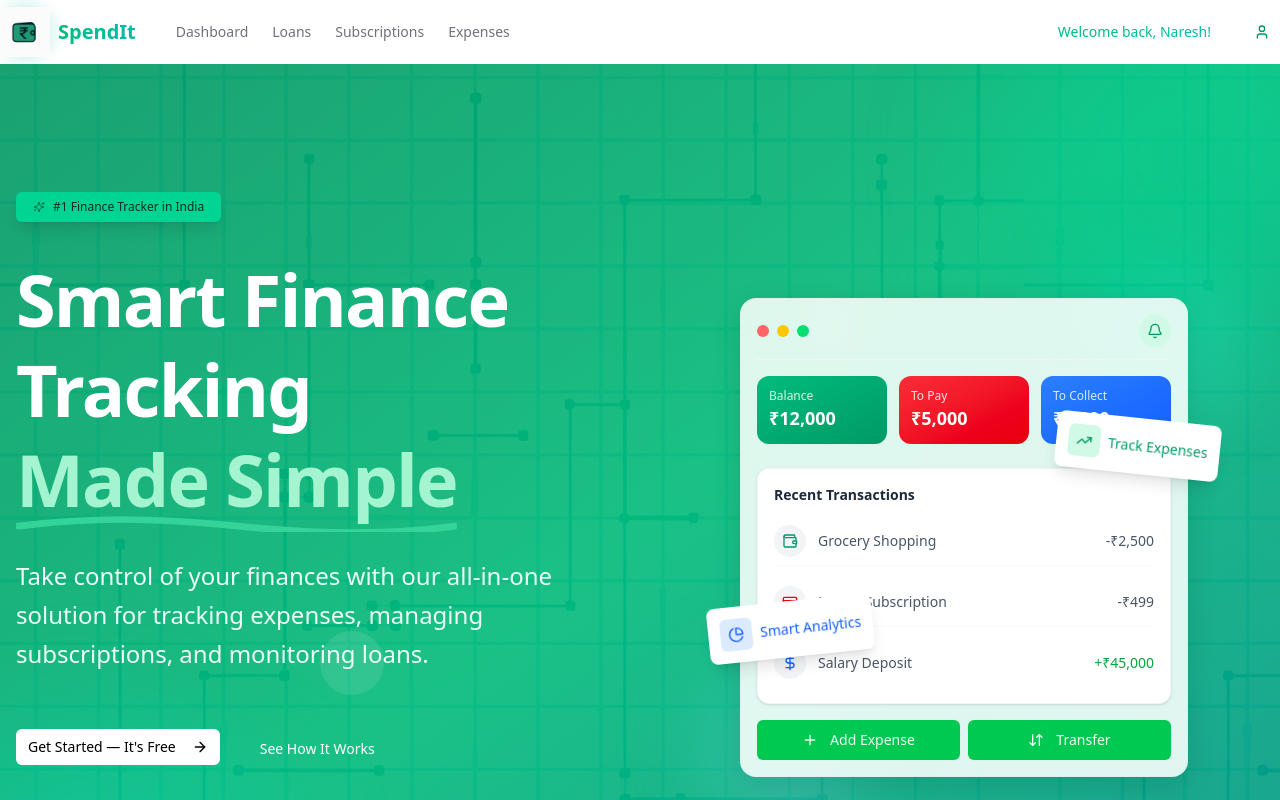
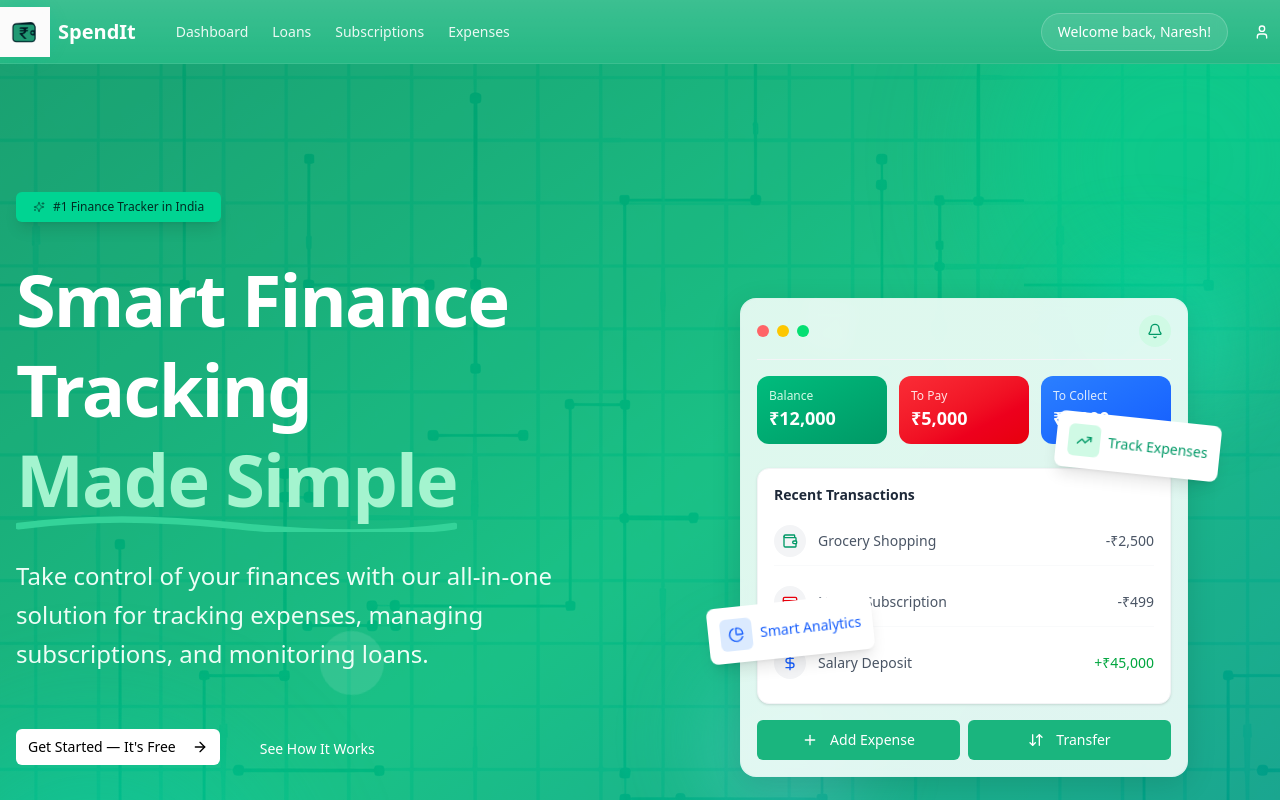
Before and after one commit to WebNaresh/expense_management, a Next.js app: page / in a window 1280 px wide. Shown: the top 800 px of the page. Built offline with nearby package versions, Linux system fonts and the light colour scheme.

Commit message:
Update global styles and enhance Navbar functionality. Adjusted primary color variables for consistency and improved visual appeal. Implemented scroll detection in Navbar to dynamically change styles based on scroll position, enhancing user experience.

```diff
--- a/app/globals.css
+++ b/app/globals.css
@@ -51,8 +51,8 @@
   --card-foreground: oklch(0.141 0.005 285.823);
   --popover: oklch(1 0 0);
   --popover-foreground: oklch(0.141 0.005 285.823);
-  --primary: oklch(0.723 0.219 149.579);
-  --primary-foreground: oklch(0.982 0.018 155.826);
+  --primary: oklch(0.686 0.145 162.1);
+  --primary-foreground: #ffffff;
   --secondary: oklch(0.967 0.001 286.375);
   --secondary-foreground: oklch(0.21 0.006 285.885);
   --muted: oklch(0.967 0.001 286.375);
@@ -62,20 +62,20 @@
   --destructive: oklch(0.577 0.245 27.325);
   --border: oklch(0.92 0.004 286.32);
   --input: oklch(0.92 0.004 286.32);
-  --ring: oklch(0.723 0.219 149.579);
-  --chart-1: oklch(0.646 0.222 41.116);
+  --ring: oklch(0.686 0.145 162.1);
+  --chart-1: oklch(0.686 0.145 162.1);
   --chart-2: oklch(0.6 0.118 184.704);
   --chart-3: oklch(0.398 0.07 227.392);
   --chart-4: oklch(0.828 0.189 84.429);
   --chart-5: oklch(0.769 0.188 70.08);
   --sidebar: oklch(0.985 0 0);
   --sidebar-foreground: oklch(0.141 0.005 285.823);
-  --sidebar-primary: oklch(0.723 0.219 149.579);
-  --sidebar-primary-foreground: oklch(0.982 0.018 155.826);
+  --sidebar-primary: oklch(0.686 0.145 162.1);
+  --sidebar-primary-foreground: #ffffff;
   --sidebar-accent: oklch(0.967 0.001 286.375);
   --sidebar-accent-foreground: oklch(0.21 0.006 285.885);
   --sidebar-border: oklch(0.92 0.004 286.32);
-  --sidebar-ring: oklch(0.723 0.219 149.579);
+  --sidebar-ring: oklch(0.686 0.145 162.1);
 }
 
 .dark {
@@ -85,8 +85,8 @@
   --card-foreground: oklch(0.985 0 0);
   --popover: oklch(0.21 0.006 285.885);
   --popover-foreground: oklch(0.985 0 0);
-  --primary: oklch(0.696 0.17 162.48);
-  --primary-foreground: oklch(0.393 0.095 152.535);
+  --primary: oklch(0.686 0.145 162.1);
+  --primary-foreground: #ffffff;
   --secondary: oklch(0.274 0.006 286.033);
   --secondary-foreground: oklch(0.985 0 0);
   --muted: oklch(0.274 0.006 286.033);
@@ -96,20 +96,20 @@
   --destructive: oklch(0.704 0.191 22.216);
   --border: oklch(1 0 0 / 10%);
   --input: oklch(1 0 0 / 15%);
-  --ring: oklch(0.527 0.154 150.069);
-  --chart-1: oklch(0.488 0.243 264.376);
+  --ring: oklch(0.686 0.145 162.1);
+  --chart-1: oklch(0.686 0.145 162.1);
   --chart-2: oklch(0.696 0.17 162.48);
   --chart-3: oklch(0.769 0.188 70.08);
   --chart-4: oklch(0.627 0.265 303.9);
   --chart-5: oklch(0.645 0.246 16.439);
   --sidebar: oklch(0.21 0.006 285.885);
   --sidebar-foreground: oklch(0.985 0 0);
-  --sidebar-primary: oklch(0.696 0.17 162.48);
-  --sidebar-primary-foreground: oklch(0.393 0.095 152.535);
+  --sidebar-primary: oklch(0.686 0.145 162.1);
+  --sidebar-primary-foreground: #ffffff;
   --sidebar-accent: oklch(0.274 0.006 286.033);
   --sidebar-accent-foreground: oklch(0.985 0 0);
   --sidebar-border: oklch(1 0 0 / 10%);
-  --sidebar-ring: oklch(0.527 0.154 150.069);
+  --sidebar-ring: oklch(0.686 0.145 162.1);
 }
 
 @layer base {
--- a/components/navbar.tsx
+++ b/components/navbar.tsx
@@ -6,7 +6,7 @@ import { cn } from "@/lib/utils";
 import { Menu, User } from "lucide-react";
 import Image from "next/image";
 import Link from "next/link";
-import { useState } from "react";
+import { useEffect, useState } from "react";
 
 const navLinks = [
   { href: "/", label: "Dashboard" },
@@ -17,10 +17,25 @@ const navLinks = [
 
 export function Navbar() {
   const [isOpen, setIsOpen] = useState(false);
+  const [isScrolled, setIsScrolled] = useState(false);
+
+  useEffect(() => {
+    const handleScroll = () => {
+      setIsScrolled(window.scrollY > 0);
+    };
+
+    window.addEventListener("scroll", handleScroll);
+    return () => window.removeEventListener("scroll", handleScroll);
+  }, []);
 
   return (
     <header className="sticky top-0 z-50 w-full">
-      <div className="absolute inset-0 border-b border-white/10 bg-white/5 backdrop-blur-md" />
+      <div
+        className={cn(
+          "absolute inset-0 border-b border-white/10 backdrop-blur-md transition-colors duration-200",
+          isScrolled ? "bg-white/5" : "bg-[#1ab57e]"
+        )}
+      />
       <div className="absolute inset-0 bg-gradient-to-b from-white/15 to-white/5 pointer-events-none" />
       <div className="container relative flex h-16 items-center justify-between">
         <div className="flex items-center gap-6 md:gap-10">
@@ -38,7 +53,14 @@ export function Navbar() {
                 className="relative"
               />
             </div>
-            <span className="text-xl font-bold bg-clip-text text-transparent bg-gradient-to-r from-emerald-500 to-teal-500">
+            <span
+              className={cn(
+                "text-xl font-bold transition-colors duration-200",
+                isScrolled
+                  ? "bg-clip-text text-transparent bg-gradient-to-r from-emerald-500 to-teal-500"
+                  : "text-white"
+              )}
+            >
               SpendIt
             </span>
           </Link>
@@ -49,7 +71,9 @@ export function Navbar() {
                 href={item.href}
                 className={cn(
                   "relative text-sm font-medium transition-colors group",
-                  "text-muted-foreground hover:text-primary"
+                  isScrolled
+                    ? "text-muted-foreground hover:text-primary"
+                    : "text-white/90 hover:text-white"
                 )}
               >
                 {item.label}
@@ -60,8 +84,22 @@ export function Navbar() {
         </div>
         <div className="flex items-center gap-4">
           <div className="hidden md:flex items-center gap-4">
-            <div className="relative px-4 py-2 rounded-full bg-white/5 backdrop-blur-sm border border-white/10">
-              <p className="text-sm font-medium bg-clip-text text-transparent bg-gradient-to-r from-emerald-500 to-teal-500">
+            <div
+              className={cn(
+                "relative px-4 py-2 rounded-full backdrop-blur-sm border transition-colors duration-200",
+                isScrolled
+                  ? "bg-white/5 border-white/10"
+                  : "bg-white/10 border-white/20"
+              )}
+            >
+              <p
+                className={cn(
+                  "text-sm font-medium transition-colors duration-200",
+                  isScrolled
+                    ? "bg-clip-text text-transparent bg-gradient-to-r from-emerald-500 to-teal-500"
+                    : "text-white"
+                )}
+              >
                 Welcome back, Naresh!
               </p>
               <div className="absolute inset-0 rounded-full bg-gradient-to-r from-emerald-500/10 to-teal-500/10 opacity-0 hover:opacity-100 transition-opacity" />
@@ -69,7 +107,12 @@ export function Navbar() {
 
             <Button variant="ghost" size="icon" className="relative group">
               <div className="absolute inset-0 rounded-full bg-gradient-to-r from-emerald-500/20 to-teal-500/20 opacity-0 group-hover:opacity-100 transition-opacity blur-sm" />
-              <User className="h-5 w-5 relative text-emerald-600" />
+              <User
+                className={cn(
+                  "h-5 w-5 relative transition-colors duration-200",
+                  isScrolled ? "text-emerald-600" : "text-white"
+                )}
+              />
             </Button>
           </div>
           <Sheet open={isOpen} onOpenChange={setIsOpen}>
@@ -77,10 +120,18 @@ export function Navbar() {
               <Button
                 variant="outline"
                 size="icon"
-                className="relative md:hidden group border-white/10 bg-white/5"
+                className={cn(
+                  "relative md:hidden group border-white/10 transition-colors duration-200",
+                  isScrolled ? "bg-white/5" : "bg-white/10"
+                )}
               >
                 <div className="absolute inset-0 rounded-md bg-gradient-to-r from-emerald-500/20 to-teal-500/20 opacity-0 group-hover:opacity-100 transition-opacity blur-sm" />
-                <Menu className="h-5 w-5 relative" />
+                <Menu
+                  className={cn(
+                    "h-5 w-5 relative transition-colors duration-200",
+                    isScrolled ? "text-muted-foreground" : "text-white"
+                  )}
+                />
                 <span className="sr-only">Toggle menu</span>
               </Button>
             </SheetTrigger>
```
Also changed, not shown: app/login/page.tsx (added).
